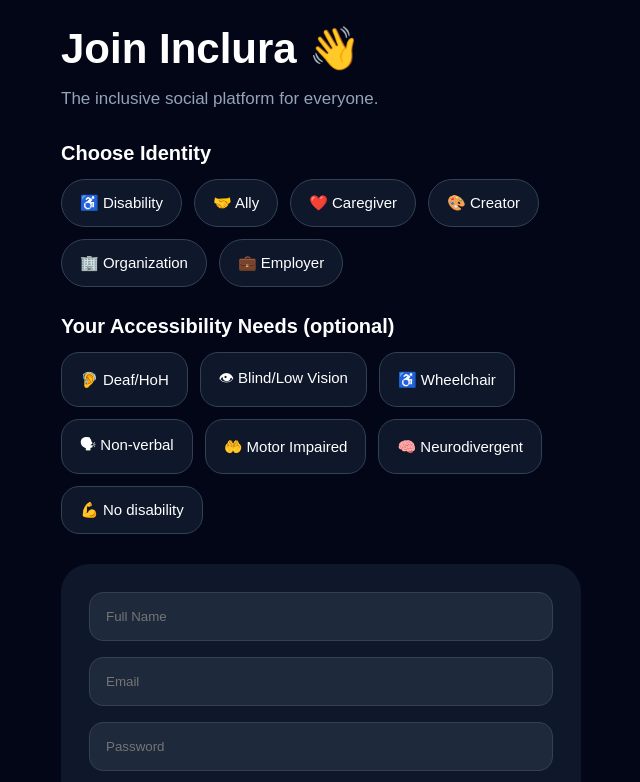
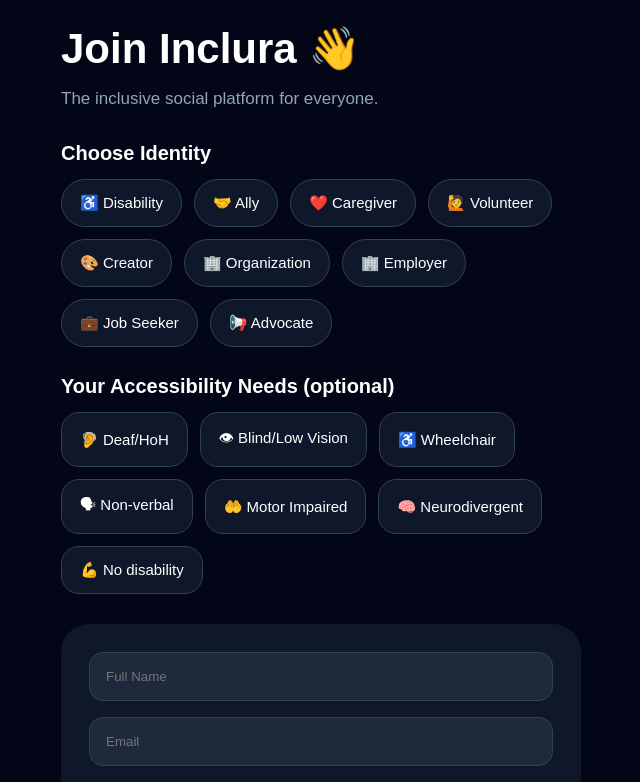
Before and after one commit to inclurah-png/inclura-web, a React (Vite) app: page /signup in a window 1280 px wide. Shown: the top 782 px of the page, without its empty margins (319-959 px from the left). Built offline with nearby package versions, Linux system fonts and the light colour scheme; no server answers.

Commit message:
Update Signup.jsx
Fix and update Category selection

```diff
--- a/src/pages/Signup.jsx
+++ b/src/pages/Signup.jsx
@@ -30,6 +30,9 @@ const [email, setEmail] =
 useState("");
 
 const [password, setPassword] =
+useState("");
+
+const [category, setCategory] =
 useState("");
 
 const [accessibilityNeeds,
@@ -91,6 +94,8 @@ uid: user.uid,
 fullName,
 
 email,
+
+category,
 
 createdAt:
 serverTimestamp(),
@@ -236,28 +241,139 @@ gap: "12px",
 }}
 >
 
-<button style={tagStyle}>
+<button
+onClick={() =>
+setCategory("Disability")
+}
+style={{
+...tagStyle,
+background:
+category === "Disability"
+? "#38bdf8"
+: "#0f172a",
+}}
+>
 ♿ Disability
 </button>
 
-<button style={tagStyle}>
+<button
+onClick={() =>
+setCategory("Ally")
+}
+style={{
+...tagStyle,
+background:
+category === "Ally"
+? "#38bdf8"
+: "#0f172a",
+}}
+>
 🤝 Ally
 </button>
 
-<button style={tagStyle}>
+<button
+onClick={() =>
+setCategory("Caregiver")
+}
+style={{
+...tagStyle,
+background:
+category === "Caregiver"
+? "#38bdf8"
+: "#0f172a",
+}}
+>
 ❤️ Caregiver
 </button>
 
-<button style={tagStyle}>
+<button
+onClick={() =>
+setCategory("Volunteer")
+}
+style={{
+...tagStyle,
+background:
+category === "Volunteer"
+? "#38bdf8"
+: "#0f172a",
+}}
+>
+🙋 Volunteer
+</button>
+
+<button
+onClick={() =>
+setCategory("Creator")
+}
+style={{
+...tagStyle,
+background:
+category === "Creator"
+? "#38bdf8"
+: "#0f172a",
+}}
+>
 🎨 Creator
 </button>
 
-<button style={tagStyle}>
+<button
+onClick={() =>
+setCategory("Organization")
+}
+style={{
+...tagStyle,
+background:
+category === "Organization"
+? "#38bdf8"
+: "#0f172a",
+}}
+>
 🏢 Organization
 </button>
 
-<button style={tagStyle}>
-💼 Employer
+<button
+onClick={() =>
+setCategory("Employer")
+}
+style={{
+...tagStyle,
+background:
+category === "Employer"
+? "#38bdf8"
+: "#0f172a",
+}}
+>
+🏢 Employer
+</button>
+
+<button
+onClick={() =>
+setCategory("Job Seeker")
+}
+style={{
+...tagStyle,
+background:
+category === "Job Seeker"
+? "#38bdf8"
+: "#0f172a",
+}}
+>
+💼 Job Seeker
+</button>
+
+<button
+onClick={() =>
+setCategory("Advocate")
+}
+style={{
+...tagStyle,
+background:
+category === "Advocate"
+? "#38bdf8"
+: "#0f172a",
+}}
+>
+📢 Advocate
 </button>
 
 </div>
```
